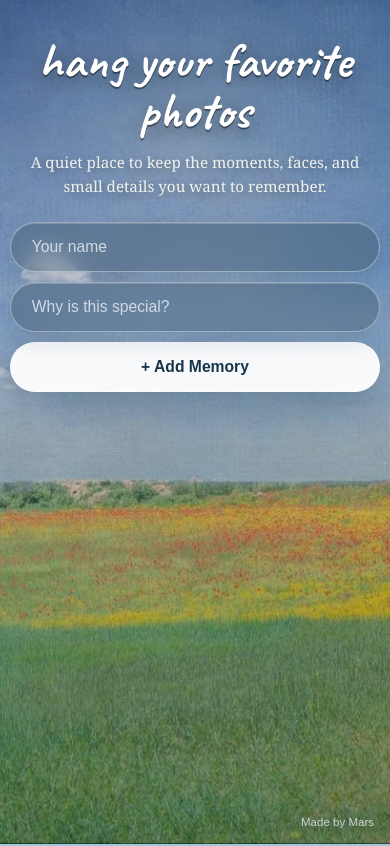
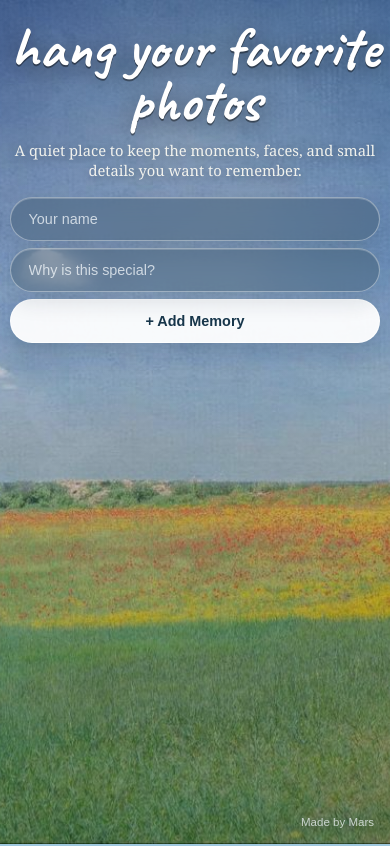
Before and after one commit to Judiedesigns/photo.wall, a website: page index.html in a window 390 px wide. Drawn offline with Linux system fonts and the light colour scheme.

Commit message:
Compact mobile add form

```diff
--- a/index.html
+++ b/index.html
@@ -537,24 +537,40 @@ button {
 
 @media (max-width: 680px) {
   .header {
-    padding-top: 2.25rem;
+    width: min(430px, calc(100% - 1.25rem));
+    padding: 1.35rem 0 1rem;
+  }
+
+  .header-title {
+    font-size: clamp(2.75rem, 15vw, 4.25rem);
+    line-height: 0.92;
+  }
+
+  .header-sub {
+    margin-top: 0.75rem;
+    font-size: 0.92rem;
+    line-height: 1.35;
   }
 
   .quick-add {
     width: min(430px, calc(100% - 1.25rem));
     grid-template-columns: 1fr;
-    gap: 0.6rem;
-    margin-bottom: 0.4rem;
+    gap: 0.45rem;
+    margin-bottom: 0;
   }
 
   .quick-input,
   .quick-add-btn {
-    height: 50px;
-    font-size: 0.98rem;
+    height: 44px;
+    font-size: 0.9rem;
   }
 
   .quick-input {
-    padding: 0 1.3rem;
+    padding: 0 1.1rem;
+  }
+
+  .quick-add-btn {
+    box-shadow: 0 10px 22px rgba(15, 34, 49, 0.18);
   }
 
   .modal {
@@ -588,9 +604,9 @@ button {
     display: flex;
     flex-wrap: wrap;
     justify-content: center;
-    gap: 1.7rem;
-    min-height: 360px !important;
-    padding-top: 1.5rem;
+    gap: 1.35rem;
+    min-height: 300px !important;
+    padding-top: 1rem;
   }
 
   .polaroid-wrap {
```
